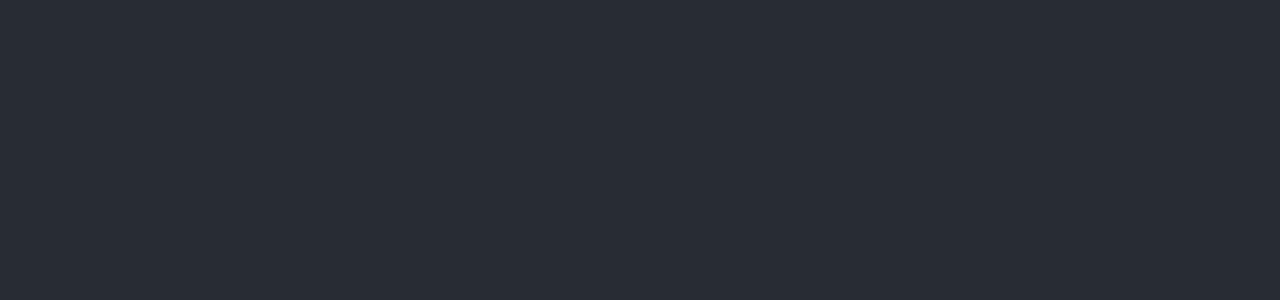
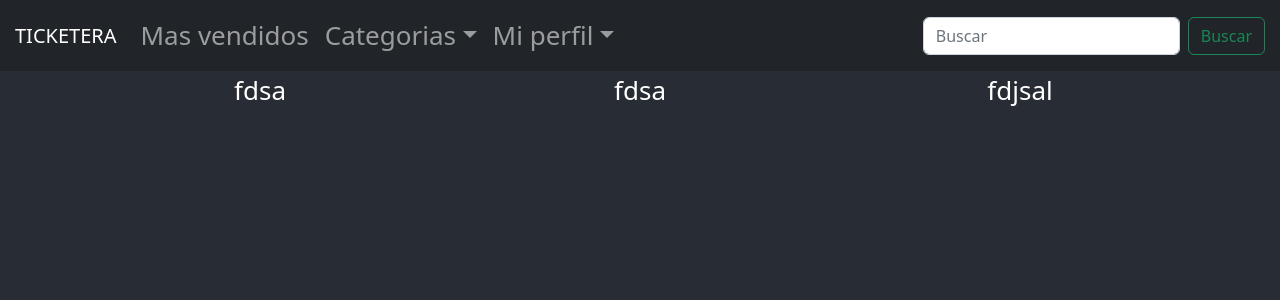
Before and after one commit to sofiaignaciab/PagCine, a React (Create React App) app: page /seats in a window 1280 px wide. Before the commit this address had no page. Shown: the top 300 px of the page. Built offline with nearby package versions, Linux system fonts and the light colour scheme.

Commit message:
cambios estructura de archivos

```diff
--- a/package.json
+++ b/package.json
@@ -3,6 +3,10 @@
   "version": "0.1.0",
   "private": true,
   "dependencies": {
+    "@fortawesome/fontawesome-svg-core": "^6.2.0",
+    "@fortawesome/free-regular-svg-icons": "^6.2.0",
+    "@fortawesome/free-solid-svg-icons": "^6.2.0",
+    "@fortawesome/react-fontawesome": "^0.2.0",
     "@testing-library/jest-dom": "^5.16.5",
     "@testing-library/react": "^13.4.0",
     "@testing-library/user-event": "^13.5.0",
--- a/src/App.css
+++ b/src/App.css
@@ -1,5 +1,14 @@
 .App {
   text-align: center;
+  color: white;
+  background-color: #282c34;
+  min-height: 100vh;
+  /*
+  flex-direction: column;
+  align-items: center;
+  justify-content: center; */
+  font-size: calc(10px + 2vmin);
+  color: white;
 }
 
 .App-logo {
@@ -13,8 +22,7 @@
   }
 }
 
-.App-header {
-  background-color: #282c34;
+/* .App-header {
   min-height: 100vh;
   display: flex;
   flex-direction: column;
@@ -22,7 +30,7 @@
   justify-content: center;
   font-size: calc(10px + 2vmin);
   color: white;
-}
+} */
 
 .App-link {
   color: #61dafb;
--- a/src/App.js
+++ b/src/App.js
@@ -4,20 +4,22 @@ import { BrowserRouter, Route, Routes} from 'react-router-dom';
 
 import Login from './components/Login';
 import Register from './components/Register';
-import Galery from './components/Galery';
+import Home from './components/Home';
+import Seats from './components/Seats';
 
 const App = () => {
   return (
     <div className="App">
-      <header className="App-header">
+
         <BrowserRouter>
           <Routes>
             <Route path="/" element={ <Login /> } />
             <Route path="/register" element={ <Register /> } />
-            <Route  path="/home" element={ <Galery /> } />
+            <Route  path="/home" element={ <Home /> } />
+            <Route path="/seats" element={ <Seats /> } />
           </Routes>
         </BrowserRouter>
-      </header>
+
     </div>
   );
 }
--- a/src/components/Barrita.js
+++ b/src/components/Barrita.js
@@ -6,13 +6,16 @@ import {
   Form,
   Button,
 } from "react-bootstrap";
+import { FontAwesomeIcon } from "@fortawesome/react-fontawesome";
 
 const Barrita = () => {
   return (
-    <>
-      <Container fluid>
-        <Navbar bg="dark" variant="dark" expand="lg">
-          <Navbar.Brand href="/home">TICKETERA</Navbar.Brand>
+    <Container fluid style={{ paddingLeft: 0, paddingRight: 0 }}>
+      <Navbar bg="dark" variant="dark" expand="lg"  style={{ paddingLeft: 15, paddingRight: 15 }}>
+        <Navbar.Brand href="/home">
+          TICKETERA
+        </Navbar.Brand>
+        <FontAwesomeIcon icon="fa-solid fa-ticket" />
         <Navbar.Toggle aria-controls="navbarScroll" />
         <Navbar.Collapse id="navbarScroll">
           <Nav
@@ -44,7 +47,6 @@ const Barrita = () => {
         </Navbar.Collapse>
       </Navbar>
     </Container>
-    </>
   );
 };
 
--- /dev/null
+++ b/src/components/Home.js
@@ -0,0 +1,16 @@
+import React from "react";
+
+import Barrita from "./Barrita";
+import Movies from "./Movies";
+
+
+const Home = () => {
+  return (
+    <>
+      <Barrita />
+      <Movies />
+    </>
+  );
+};
+
+export default Home;
--- a/src/components/Login.js
+++ b/src/components/Login.js
@@ -3,7 +3,7 @@ import { Form, Button } from "react-bootstrap";
 
 const Login = () => {
   return(
-    <div>
+    <div style={{ display: "flex", flexDirection: "column", alignItems: "center", justifyContent: "center", minHeight: "100vh" }} >
       <Form>
         <Form.Group className="mb-3" controlId="formBasicEmail">
           <Form.Label>Email address</Form.Label>
--- a/src/components/Movies.js
+++ b/src/components/Movies.js
@@ -11,7 +11,6 @@ const Movies = () => {
               <Card.Img variant="top" src="https://picsum.photos/260/160" />
               <Card.Body>
                 <Card.Title style={{ fontSize: 30, textAlign: "center" }}>
-                  {" "}
                   Película{" "}
                 </Card.Title>
                 <ListGroup>
@@ -19,7 +18,7 @@ const Movies = () => {
                     <ListGroup.Item>
                       <Row>
                         <Col>
-                          <Button variant="primary" size="lg">
+                          <Button variant="primary" size="lg" href="/seats">
                             DÍA MES
                           </Button>
                         </Col>
--- a/src/components/Register.js
+++ b/src/components/Register.js
@@ -2,10 +2,11 @@ import React from "react";
 import { Container, Row, Col, Form, Button } from "react-bootstrap";
 
 const Register = () => {
-  return(
+  return (
+    <div style={{ display: "flex", flexDirection: "column", alignItems: "center", justifyContent: "center", minHeight: "100vh" }} >
       <Container>
-      <Col className="d-flex justify-content-center">
-        <Form className="w-50">
+        <Col className="d-flex justify-content-center" >
+          <Form className="w-50" >
             <Row>
               <Col>
                 <Form.Group contrsolId="registerName">
@@ -23,7 +24,9 @@ const Register = () => {
 
             <Col>
               <Form.Group controlId="registerEmail">
-              <Form.Label style={{ textAlign: "left" }} > Email address </Form.Label>
+                <Form.Label style={{ textAlign: "left" }}>
+                  Email address
+                </Form.Label>
                 <Form.Control type="email" placeholder="Enter email" />
               </Form.Group>
 
@@ -37,14 +40,15 @@ const Register = () => {
                 <Form.Control type="password" placeholder="Confirm Password" />
               </Form.Group>
 
-            <Button variant="primary" type="submit" href="/home">
+            </Col>
+              <Button variant="primary" type="submit" href="/home"  >
                 Register
               </Button>
-          </Col>
           </Form>
         </Col>
       </Container>
+    </div>
   );
-}
+};
 
 export default Register;
--- a/src/components/Galery.js
+++ b/src/components/Seats.js
@@ -1,14 +1,15 @@
 import React from "react";
+
 import Barrita from "./Barrita";
-import Movies from "./Movies";
+import SelectSeat from "./SelectSeat";
 
-const Galery = () => {
+const Seats = () => {
   return (
     <>
       <Barrita />
-      <Movies />
+      <SelectSeat />
     </>
   );
 };
 
-export default Galery;
+export default Seats;
--- /dev/null
+++ b/src/components/SelectSeat.js
@@ -0,0 +1,54 @@
+import React from "react";
+import { Container, Row, Col, Card } from "react-bootstrap";
+
+const SelectSeat = () => {
+  return (
+    <Container>
+      <Row>
+        <Col style={{ justifyContent: "flex-start" }}>
+          fdsa
+        </Col>
+        <Col>
+          fdsa
+        </Col>
+        <Col>
+          fdjsal
+        </Col>
+      </Row>
+    </Container>
+  );
+};
+
+export default SelectSeat;
+
+/*
+
+    <div>
+      <Container style={{ paddingTop: 15, width: "500px" }}>
+        <Row>
+          <Col sm={8}>
+            <Card>
+              <Card.Img  src="https://picsum.photos/600/800" />
+            </Card>
+          </Col>
+          <Col>
+            <Row xs={1} md={5} >
+              {Array.from({ length: 50 }).map((_, idx) => (
+                <Col sm>
+                  <div class="form-check">
+                    <input
+                      class="form-check-input"
+                      type="checkbox"
+                      value=""
+                      id="flexCheckDefault"
+                    />
+                  </div>
+                </Col>
+              ))}
+            </Row>
+          </Col>
+        </Row>
+      </Container>
+    </div>
+
+*/
```
Also changed, not shown: 1 other file (tests, documents, lock files or other folders). Lines whose indentation alone changed are shown as unchanged.
